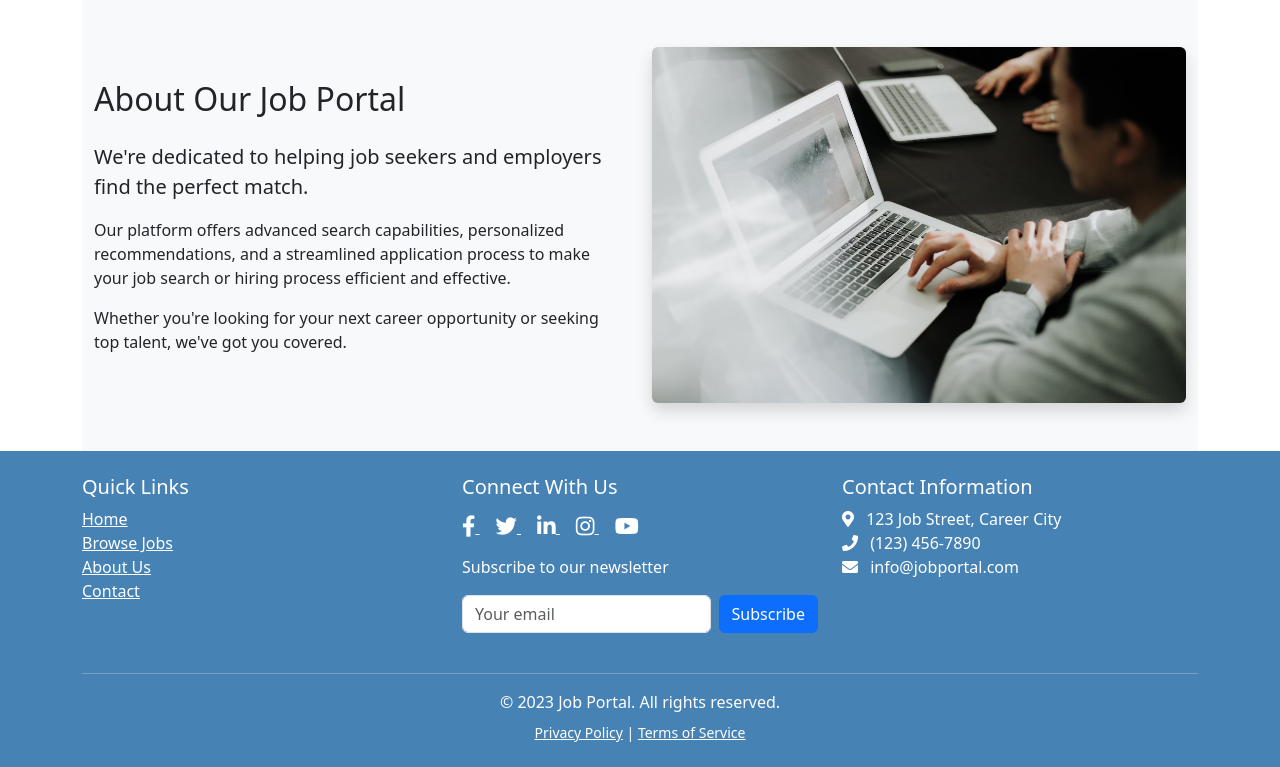
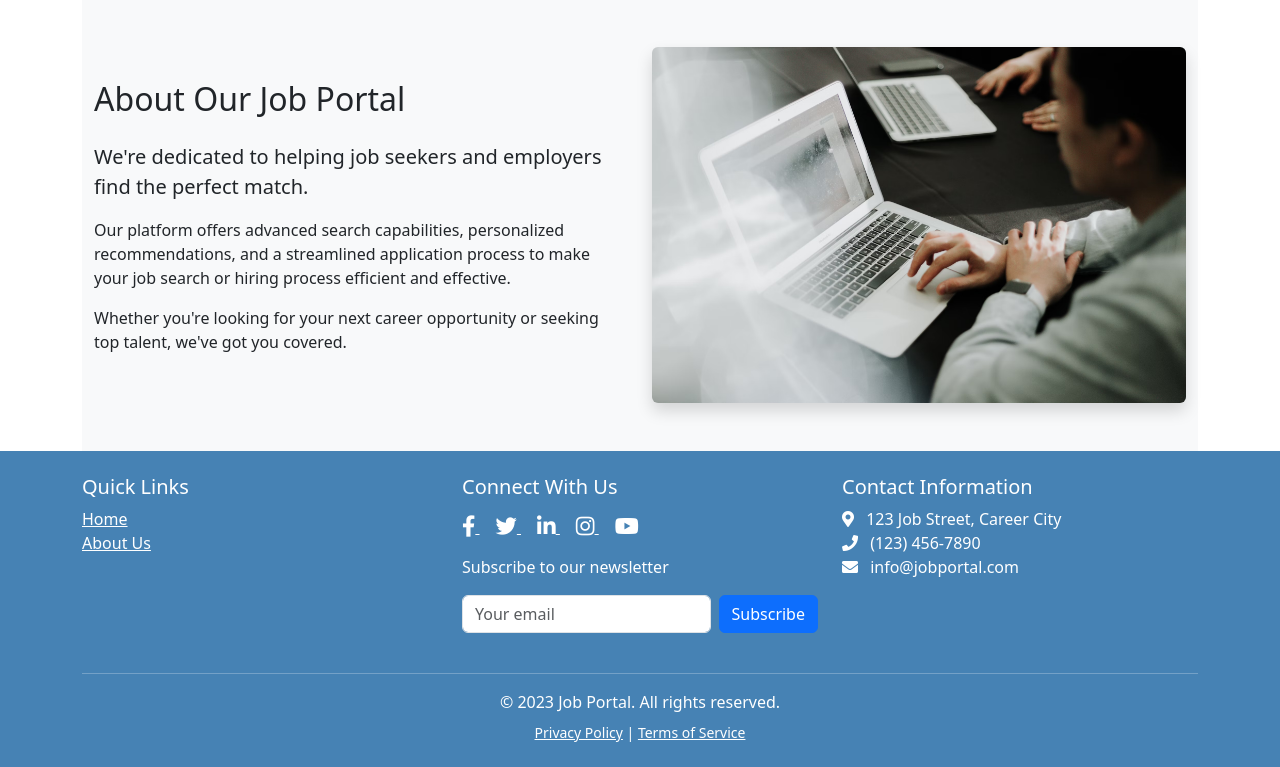
Before and after one commit to PrageethHarshana2002/job_portal, a Django app: page /about/ in a window 1280 px wide. Shown: the part 121-888 px from the top of the page. Run offline with Django 5.2, Linux system fonts and the light colour scheme.

Commit message:
removed some links from the footer

```diff
--- a/jobportal/jobs/templates/jobs/base.html
+++ b/jobportal/jobs/templates/jobs/base.html
@@ -174,9 +174,9 @@
                 <h5>Quick Links</h5>
                 <ul class="list-unstyled">
                     <li><a href="{% url 'home' %}" class="text-white">Home</a></li>
-                    <li><a href="{% url 'home' %}" class="text-white">Browse Jobs</a></li>
-                    <li><a href="{% url 'home' %}" class="text-white">About Us</a></li>
-                    <li><a href="{% url 'home' %}" class="text-white">Contact</a></li>
+
+                    <li><a href="{% url 'about' %}" class="text-white">About Us</a></li>
+
                 </ul>
             </div>
 
```
